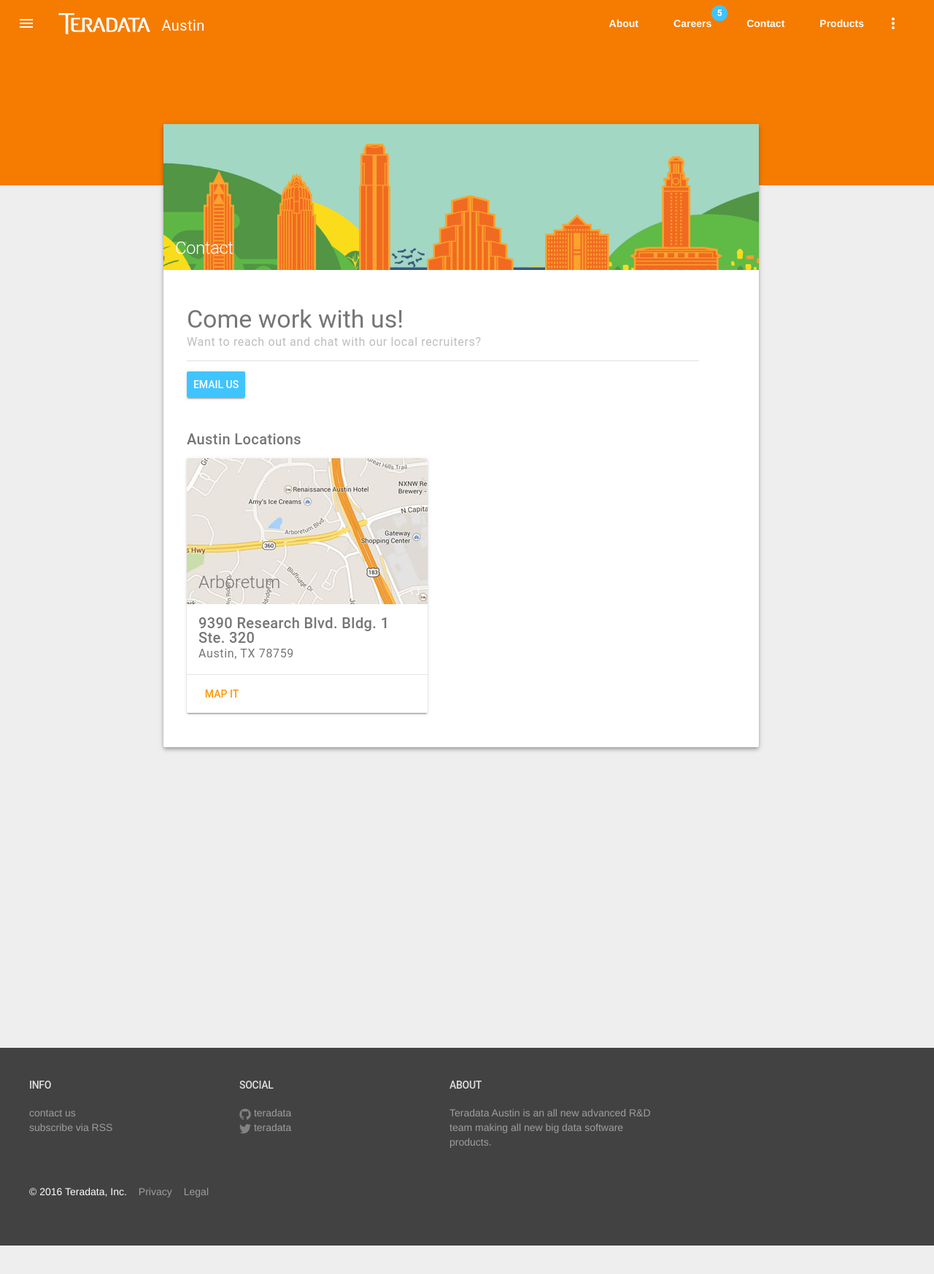
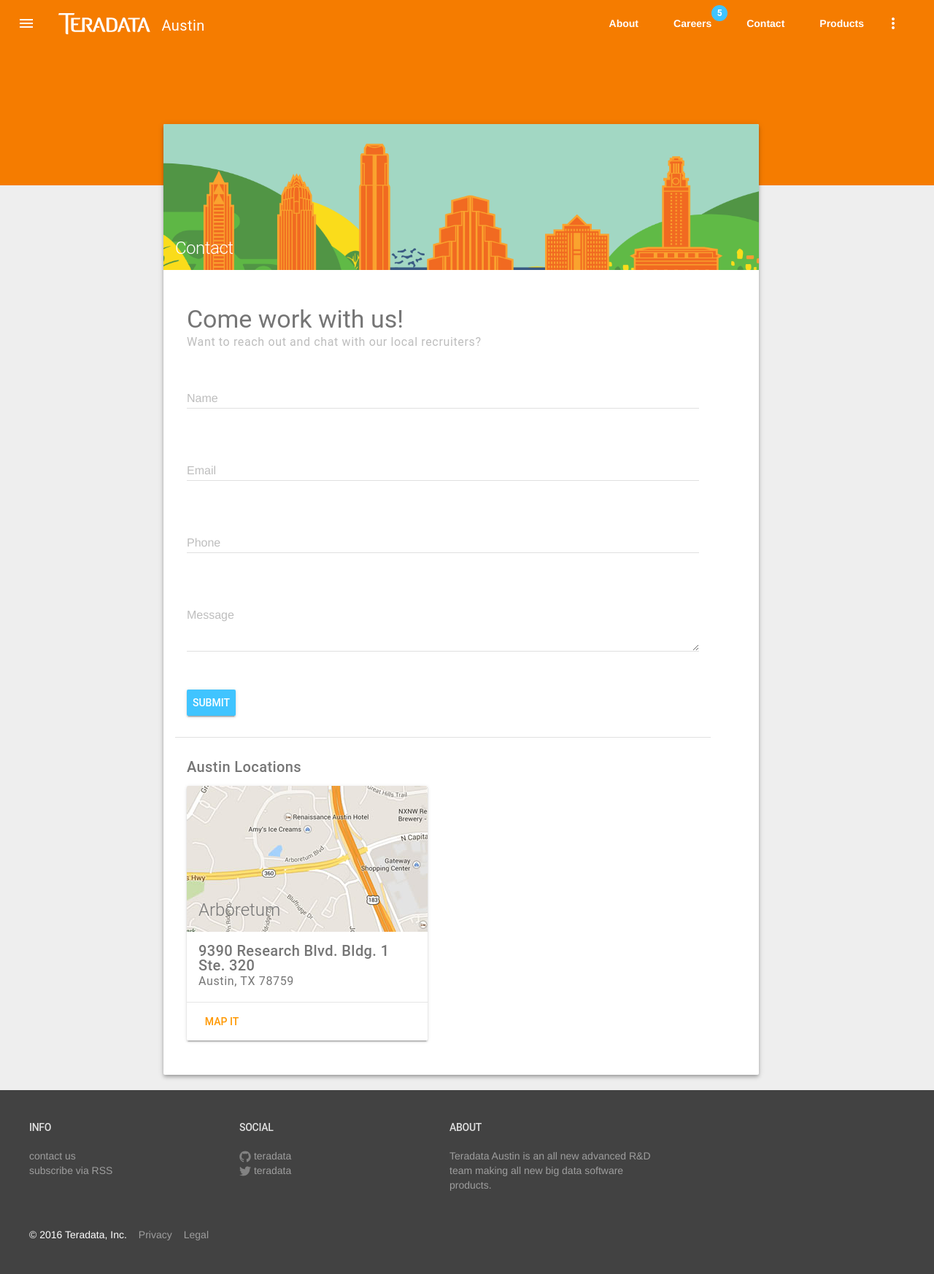
Before and after one commit to lovebdsobuj/TeradataAustin.github.io, a Jekyll site: the page built from contact.md, in a window 1280 px wide. Shown: the top 1746 px of the page at 73% size. Built offline with Jekyll 4.4.1, drawn with Linux system fonts in a browser that asks for light colours.

Commit message:
add(google-form)

```diff
--- a/contact.md
+++ b/contact.md
@@ -10,10 +10,46 @@
   <div class="mdl-cell mdl-cell--12-col">
       <div class="mdl-typography--display-1">Come work with us!</div>
       <div class="mdl-typography--subhead mdl-color-text--grey-400">Want to reach out and chat with our local recruiters?</div>
-      <hr>
-      <p><a href="mailto:Jonathan.Hickerson@Teradata.com" class="mdl-button mdl-js-button mdl-button--raised mdl-js-ripple-effect mdl-button--accent">Email Us</a></p>
   </div>
 </div>
+<form action="https://docs.google.com/a/pixelpraise.com/forms/d/1I0Z4hhAkNU1deaDaMxMNGsSqa3oHH-9biQXJ1KjBS4o/formResponse?embedded=true" method="POST" id="ss-form" target="_self" onsubmit="">
+  <div class="mdl-grid">
+    <div class="mdl-textfield mdl-js-textfield mdl-textfield--floating-label mdl-cell mdl-cell--12-col">
+      <input class="mdl-textfield__input" type="text" name="entry.647621745" value=""  id="entry_647621745" dir="auto" aria-label="Name" aria-required="true" required="" title="">
+      <label class="mdl-textfield__label" for="entry_647621745">Name</label>
+    </div>
+  </div>
+  <div class="mdl-grid">
+  <div class="mdl-textfield mdl-js-textfield mdl-textfield--floating-label mdl-cell mdl-cell--12-col">
+    <input class="mdl-textfield__input" type="text" name="entry.569434924" value="" id="entry_569434924" dir="auto" aria-label="Email" aria-required="true" required="" title="">
+    <label class="mdl-textfield__label" for="entry_569434924">Email</label>
+  </div>
+  </div>
+  <div class="mdl-grid">
+    <div class="mdl-textfield mdl-js-textfield mdl-textfield--floating-label mdl-cell mdl-cell--12-col">
+      <input class="mdl-textfield__input" type="text" name="entry.238629768" value="" id="entry_238629768" dir="auto" aria-label="Phone" title="">
+      <label class="mdl-textfield__label" for="entry_647621745">Phone</label>
+    </div>
+  </div>
+  <div class="mdl-grid">
+    <div class="mdl-textfield mdl-js-textfield mdl-textfield--floating-label mdl-cell mdl-cell--12-col">
+      <textarea name="entry.1181396013" rows="3" cols="0" class="mdl-textfield__input" id="entry_1181396013" dir="auto" aria-label="Message  "></textarea>
+      <label class="mdl-textfield__label" for="entry_1181396013">Message</label>
+    </div>
+  </div>
+  <input type="hidden" name="draftResponse" value="[,,&quot;5129308197887933848&quot;]
+  ">
+  <input type="hidden" name="pageHistory" value="0">
+  <input type="hidden" name="fvv" value="0">
+  <input type="hidden" name="fbzx" value="5129308197887933848">
+  <div class="mdl-grid">
+    <div class="mdl-cell mdl-cell--12-col">
+      <input type="submit" name="submit" value="Submit" id="ss-submit" class="mdl-button mdl-js-button mdl-button--raised mdl-js-ripple-effect mdl-button--accent">
+    </div>
+  </div>
+</form>
+<hr>
+
 
 <div class="mdl-grid">
   <div class="mdl-cell mdl-cell--12-col">
```
